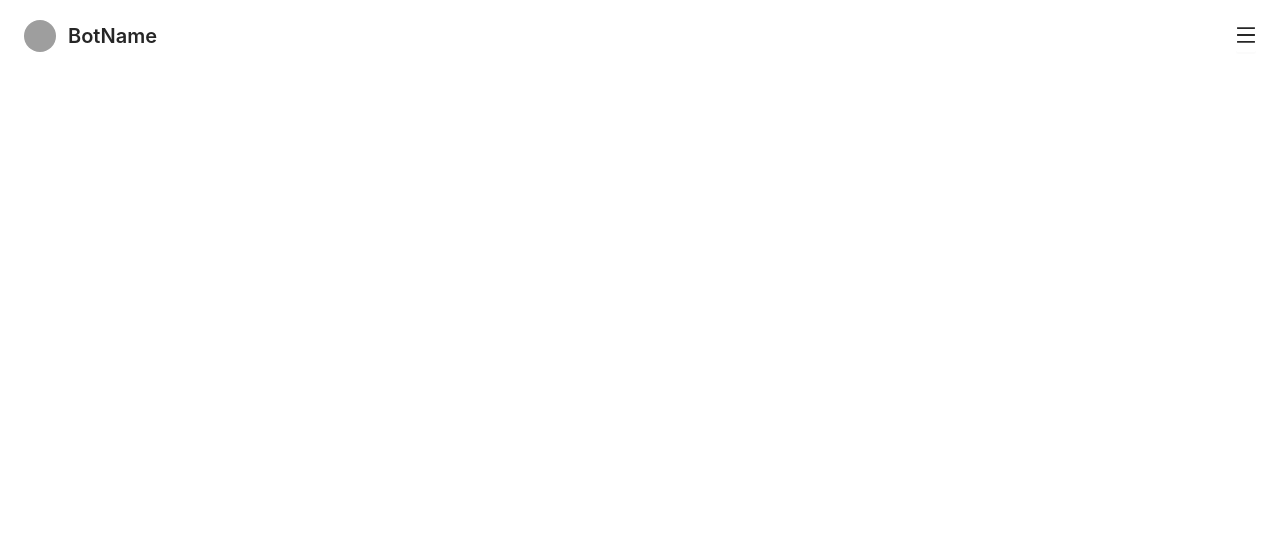
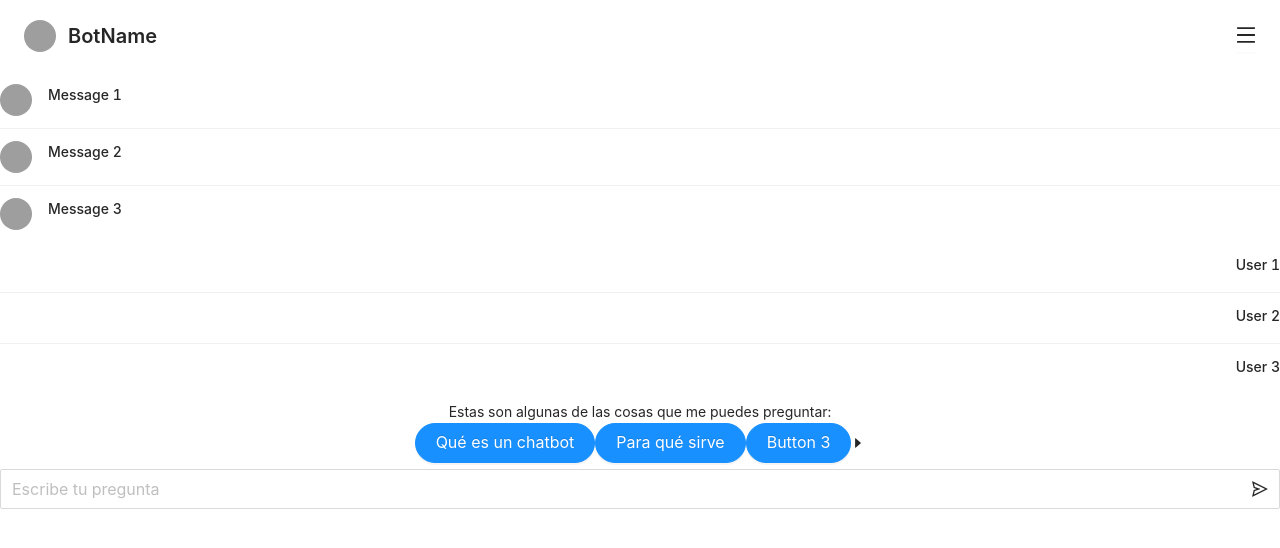
Before and after one commit to bbbayhan/chatbot-react, a React (Create React App) app: page / in a window 1280 px wide. Shown: the top 548 px of the page. Built offline with nearby package versions, Linux system fonts and the light colour scheme; grey boxes are pictures that could not be loaded; the HTML template or start-up script is replaced by a standard one.

Commit message:
Add ChatBot content

```diff
--- a/src/App.js
+++ b/src/App.js
@@ -1,5 +1,6 @@
 import React from "react";
-import ChatBotHeader from "./components/ChatBotHeader";
+import ChatBotHeader from "./components/ChatBotHeader/index";
+import ChatBotContent from "./components/ChatBotContent/index";
 import "antd/dist/antd.css";
 
 import "./App.css";
@@ -9,6 +10,7 @@ class App extends React.Component {
     return (
       <div className="App">
         <ChatBotHeader />
+        <ChatBotContent />
       </div>
     );
   }
--- /dev/null
+++ b/src/components/ChatBotContent/ChatBotMessages.jsx
@@ -0,0 +1,36 @@
+import React from "react";
+import { List, Avatar } from "antd";
+import "antd/dist/antd.css";
+import { BackTop } from "antd";
+
+const dataBot = [
+  {
+    title: "Message 1",
+  },
+  {
+    title: "Message 2",
+  },
+  {
+    title: "Message 3",
+  },
+];
+
+export const ChatBotMessages = () => {
+  return (
+    <List
+      itemLayout="horizontal"
+      dataSource={dataBot}
+      renderItem={(item) => (
+        <List.Item className="bot">
+          <List.Item.Meta
+            avatar={
+              <Avatar src="https://1millionbot.com/wp-content/uploads/2019/05/Pau.gif" />
+            }
+            title={item.title}
+            extra={<BackTop />}
+          />
+        </List.Item>
+      )}
+    />
+  );
+};
--- /dev/null
+++ b/src/components/ChatBotContent/ChatButtonsResponses.jsx
@@ -0,0 +1,38 @@
+import React from "react";
+import { Button } from "antd";
+import "antd/dist/antd.css";
+
+import { CaretRightOutlined } from "@ant-design/icons";
+
+const buttonResponses = [
+  {
+    title: "Qué es un chatbot",
+  },
+  {
+    title: "Para qué sirve",
+  },
+  {
+    title: "Button 3",
+  },
+];
+
+function ButtonList(props) {
+  return props.responses.map((buttonResponse) => {
+    return (
+      <Button type="primary" shape="round" size="large">
+        {buttonResponse.title}
+      </Button>
+    );
+  });
+}
+
+export const ChatButtonsResponses = () => {
+  return (
+    <div className="chatbot-responses">
+      <span>{"Estas son algunas de las cosas que me puedes preguntar:"}</span>
+      <br></br>
+      <ButtonList responses={buttonResponses} />
+      <CaretRightOutlined />
+    </div>
+  );
+};
--- /dev/null
+++ b/src/components/ChatBotContent/ChatTypeBar.jsx
@@ -0,0 +1,14 @@
+import React from "react";
+import { Input } from "antd";
+
+import { SendOutlined } from "@ant-design/icons";
+
+export const ChatTypeBar = () => {
+  return (
+    <Input
+      size="large"
+      placeholder="Escribe tu pregunta"
+      suffix={<SendOutlined />}
+    />
+  );
+};
--- /dev/null
+++ b/src/components/ChatBotContent/ChatUserMessages.jsx
@@ -0,0 +1,30 @@
+import React from "react";
+import { List } from "antd";
+import "antd/dist/antd.css";
+import { BackTop } from "antd";
+
+const dataUser = [
+  {
+    title: "User 1",
+  },
+  {
+    title: "User 2",
+  },
+  {
+    title: "User 3",
+  },
+];
+
+export const ChatUserMessages = () => {
+  return (
+    <List
+      itemLayout="horizontal"
+      dataSource={dataUser}
+      renderItem={(item) => (
+        <List.Item className="user">
+          <List.Item.Meta title={item.title} extra={<BackTop />} />
+        </List.Item>
+      )}
+    />
+  );
+};
--- /dev/null
+++ b/src/components/ChatBotContent/index.css
@@ -0,0 +1,17 @@
+.bot {
+  text-align: left;
+}
+
+.user {
+  text-align: right;
+}
+
+.chatbot-responses {
+  padding: 6.5px 11px;
+}
+
+.chatbot-buttons {
+  padding: 0;
+  border: none;
+  outline: none;
+}
--- /dev/null
+++ b/src/components/ChatBotContent/index.jsx
@@ -0,0 +1,22 @@
+import React from "react";
+import { ChatTypeBar } from "./ChatTypeBar";
+import { ChatBotMessages } from "./ChatBotMessages";
+import { ChatUserMessages } from "./ChatUserMessages";
+import { ChatButtonsResponses } from "./ChatButtonsResponses";
+import "antd/dist/antd.css";
+import "./index.css";
+
+class ChatBotContent extends React.Component {
+  render() {
+    return (
+      <div>
+        <ChatBotMessages />
+        <ChatUserMessages />
+        <ChatButtonsResponses />
+        <ChatTypeBar />
+      </div>
+    );
+  }
+}
+
+export default ChatBotContent;
--- a/src/components/ChatBotMenu.jsx
+++ b/src/components/ChatBotHeader/ChatBotMenu.jsx
@@ -8,7 +8,7 @@ const menu = (
       <a
         target="_blank"
         rel="noopener noreferrer"
-        href="http://www.alipay.com/"
+        href="https://1millionbot.com/politica-de-privacidad/"
       >
         Política de privacidad
       </a>
--- /dev/null
+++ b/src/components/ChatBotHeader/index.css
@@ -0,0 +1,14 @@
+.image {
+  margin: 0 0 0 60px;
+  display: flex;
+  align-items: center;
+}
+.ant-page-header-rtl .image {
+  margin: 0 60px 0 0;
+}
+@media (max-width: 768px) {
+  .image {
+    flex: 100%;
+    margin: 24px 0 0;
+  }
+}
--- a/src/components/index.css
+++ /dev/null
@@ -1,35 +0,0 @@
-.image {
-  margin: 0 0 0 60px;
-  display: flex;
-  align-items: center;
-}
-.ant-page-header-rtl .image {
-  margin: 0 60px 0 0;
-}
-@media (max-width: 768px) {
-  .image {
-    flex: 100%;
-    margin: 24px 0 0;
-  }
-}
-
-/* .ant-avatar {
-  margin-top: 16px;
-  margin-right: 200px;
-}
-.ant-avatar-image {
-  background: transparent;
-}
-.ant-avatar > img {
-  width: 20%;
-  height: 20%;
-  object-fit: cover;
-}
-.ant-page-header {
-  margin-top: 10px;
-  margin-left: 0px;
-}
-.ant-row-rtl .ant-avatar {
-  margin-right: 0;
-  margin-left: 16px;
-} */
```
Also changed, not shown: src/components/ChatBotHeader/index.jsx (renamed from src/components/ChatBotHeader.jsx).
